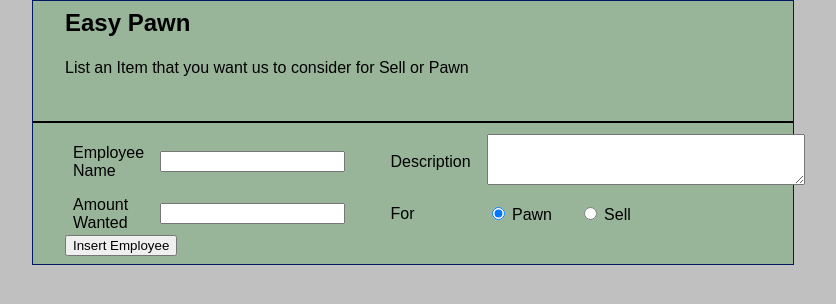
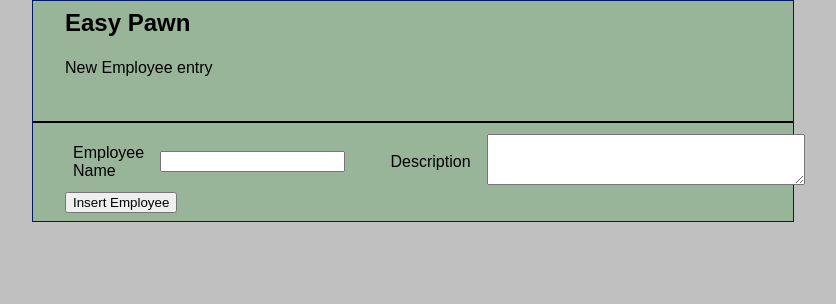
Before and after one commit to ScottJonGates/EasyPawn, a PHP site: template view/newEmployee.php in a window 1280 px wide. Shown: the top 304 px of the page, without its empty margins (227-1063 px from the left). Run offline with PHP 8.4, Linux system fonts and the light colour scheme; the template is opened without the code that fills it, so the values that code supplies are empty.

Commit message:
adding nav and case for adding a new employee

```diff
--- a/view/nav.php
+++ b/view/nav.php
@@ -18,5 +18,16 @@
 
     <button class="button" onclick="location.href = 'index.php?action=welcome'" type="button" title="Login in as a New User"><!--  To welcome page  -->
         Login Page as New User</button>
+
+<?php } else if ($action === 'adminProfile' || $action === 'newEmployeePage') { ?>
+
+    <button class="button" onclick="location.href = 'index.php?action=newEmployeePage'" type="button" title="Enter a New Employee"><!--  To welcome page  -->
+        Enter a New Employee</button>
+
+    <button class="button" onclick="location.href = 'index.php?action=adminProfile'" type="button" title="To Admin Page"><!--  To welcome page  -->
+        Back to Admin Page</button>
+
+    <button class="button" onclick="location.href = 'index.php?action=welcome'" type="button" title="Login in as a New User"><!--  To welcome page  -->
+        Login Page as New User</button>
     <?php
 }
--- a/view/newEmployee.php
+++ b/view/newEmployee.php
@@ -45,7 +45,7 @@ and open the template in the editor.
     <body>
         <header>
             <h1>Easy Pawn</h1><br>
-            <p>List an Item that you want us to consider for Sell or Pawn  </p><br><br>
+            <p>New Employee entry </p><br><br>
             <div id="userNav"><?php include 'nav.php'; ?></div>
         </header>
         <main>
@@ -68,28 +68,7 @@ and open the template in the editor.
                             <?php } ?></td>
                     </tr>
 
-                    <tr>
-                        <td class='lineRight'>Amount Wanted</td>
-                        <td> <input type="text" name="amountWanted"
-                                    value="<?php echo htmlspecialchars($amountWanted); ?>"><br>
-                                    <?php if (!empty($errorAmountWanted)) { ?>
-                                <span class="error"><?php echo htmlspecialchars($errorAmountWanted); ?></span>
-                            <?php } ?></td>
-                        <td>&nbsp;&nbsp;&nbsp;</td>
-                        <td class='lineRight'>For</td>
-                        <td> <input type="radio" name="pawnOrSell" value="pawn"
-                            <?php if ($pawnOrSell === '' || $pawnOrSell === 'pawn') { ?>checked
-                            <?php } ?>> Pawn &nbsp;&nbsp;&nbsp;&nbsp;
 
-                            <input type="radio" name="pawnOrSell" value="sell"
-                                <?php if ($pawnOrSell === 'sell') { ?>checked
-                            <?php } ?>> Sell
-                            <br>
-                            <?php if (!empty($errorPawnOrSale)) { ?>
-                                <span class="error"><?php echo htmlspecialchars($errorpawnOrSell); ?></span>
-                            <?php } ?></td>
-
-                    </tr>
 
                 </table>
 
```
Also changed, not shown: index.php (+7 -0 lines).
